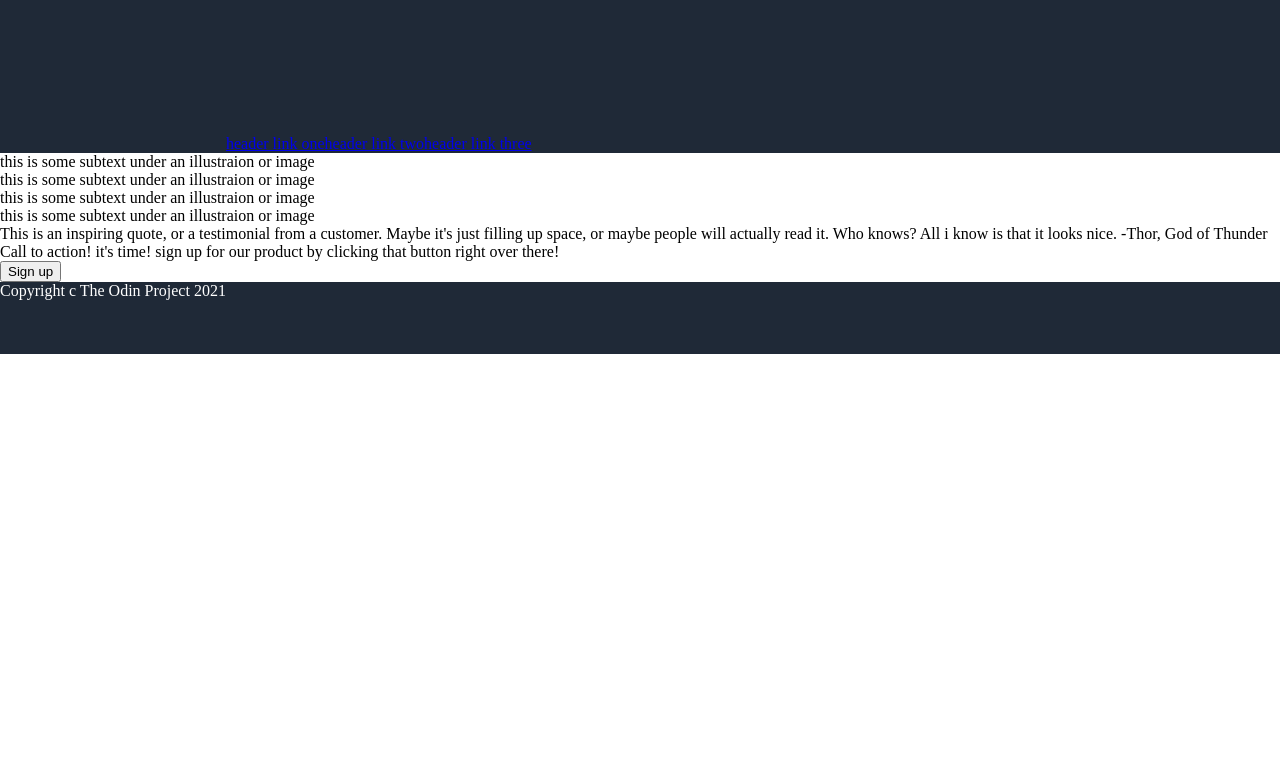
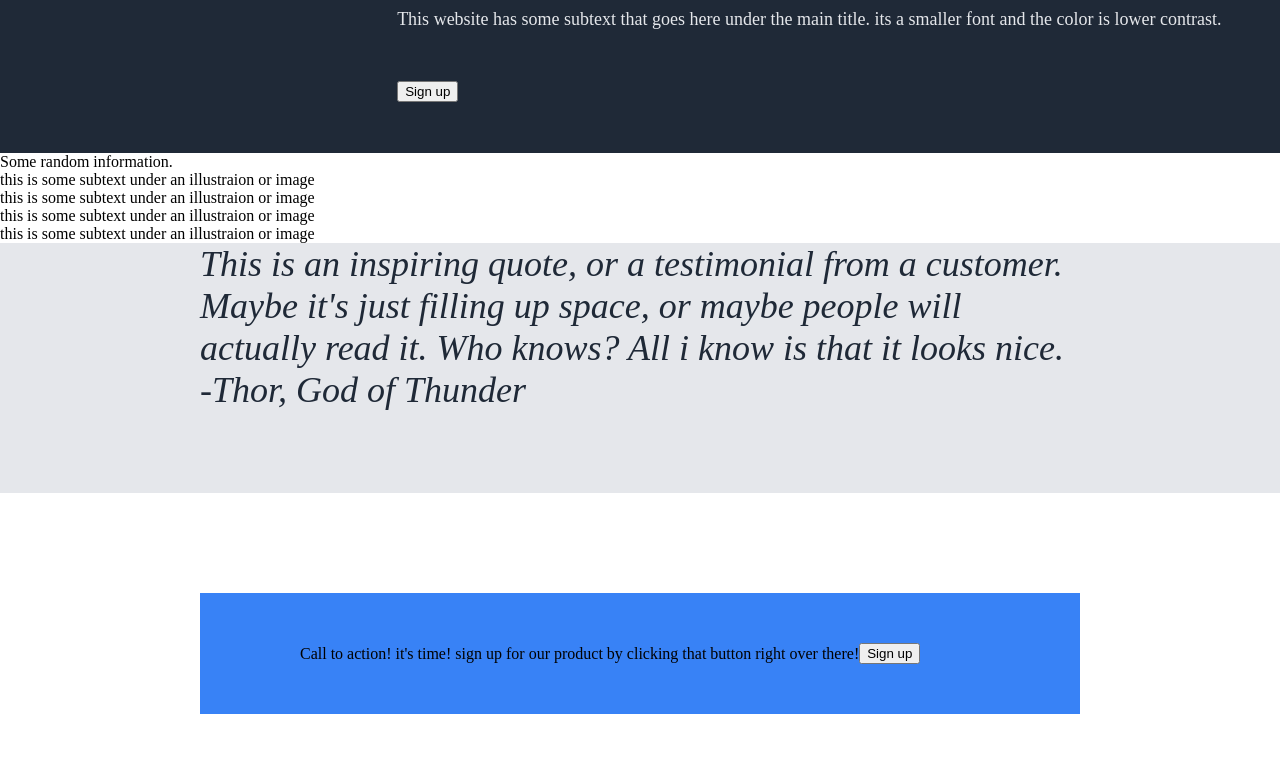
Before and after one commit to i7ke/landing-page, a plain HTML site: page index.html in a window 1280 px wide. Shown: the part 97-860 px from the top of the page. Before the commit the page ends 800 px from the top, so only its background shows below. Drawn offline with Linux system fonts and the light colour scheme.

Commit message:
adjusted layout

```diff
--- a/index.html
+++ b/index.html
@@ -21,7 +21,8 @@
            </div>
         </div>
     </div>
-    <div class="subtext images">
+    <div class="subtext-images">
+        Some random information.
         <div class="image">this is some subtext under an illustraion or image</div>
         <div class="image">this is some subtext under an illustraion or image</div>
         <div class="image">this is some subtext under an illustraion or image</div>
@@ -30,12 +31,11 @@
     <div class="quote">This is an inspiring quote, or a testimonial from a
         customer. Maybe it's just filling up space, or maybe
         people will actually read it. Who knows? All i know
-        is that it looks nice. -Thor, God of Thunder
-        <div class="Sign up banner">Call to action! it's time!
+        is that it looks nice. -Thor, God of Thunder</div>
+        <div class="banner">Call to action! it's time!
             sign up for our product by clicking that button right over there!
-        </div>
-        <div class="button bottom">
-            <button>Sign up</button>
+        <div class="button-bottom">
+            <button>Sign up</button></div>
         </div>
         <div class="footer">Copyright c The Odin Project 2021</div>
 </body>
--- a/styles.css
+++ b/styles.css
@@ -4,7 +4,7 @@
 
 .body {
     display: flex;
-    flex-direction: column;
+    min-height: 100vh;
 }
 
 .header {
@@ -12,26 +12,59 @@
     display: flex;
     height: 250px;
 }
+
+.header-content{
+display: flex;
+flex-wrap: wrap;
+}
+
 .header-logo {
     font-size: 24px;
     color: #F9FAF8;
-    align-self: flex-start;
-    justify-content: flex-start;
     margin-left: 100px;
+    max-height: 50px;
 }
 
 .main {
     font-size: 48px;
     color: #F9FAF8;
     font-weight: 900;
-    display: flex;
+}
+
+p {
+    font-size: 18px;
+    color: #E5E7EB;
+}
+
+a {
+    font-size: 18px;
+    color: #E5E7EB;
+    text-decoration: none;
 }
 
 
 a {
+
+}
+
+.quote {
+    background-color: #E5E7EB;
+    height: 250px;
     display: flex;
-    align-self: flex-end;
-    justify-content: flex-end;
+    font-size: 36px;
+    font-style: italic;
+    color: #1F2937;
+    padding-left: 200px;
+    padding-right: 200px;
+}
+
+.banner {
+    display: flex;
+    background-color: #3882F6;
+    margin: 100px 200px;
+    padding: 50px 100px;
+    flex-direction: row;
+    align-items: center;
 }
 
 .footer {
@@ -39,4 +72,6 @@
     background-color: #1F2937;
     height: 72px;
     display: flex;
+    align-items: center;
+    justify-content: center;
 }
```
